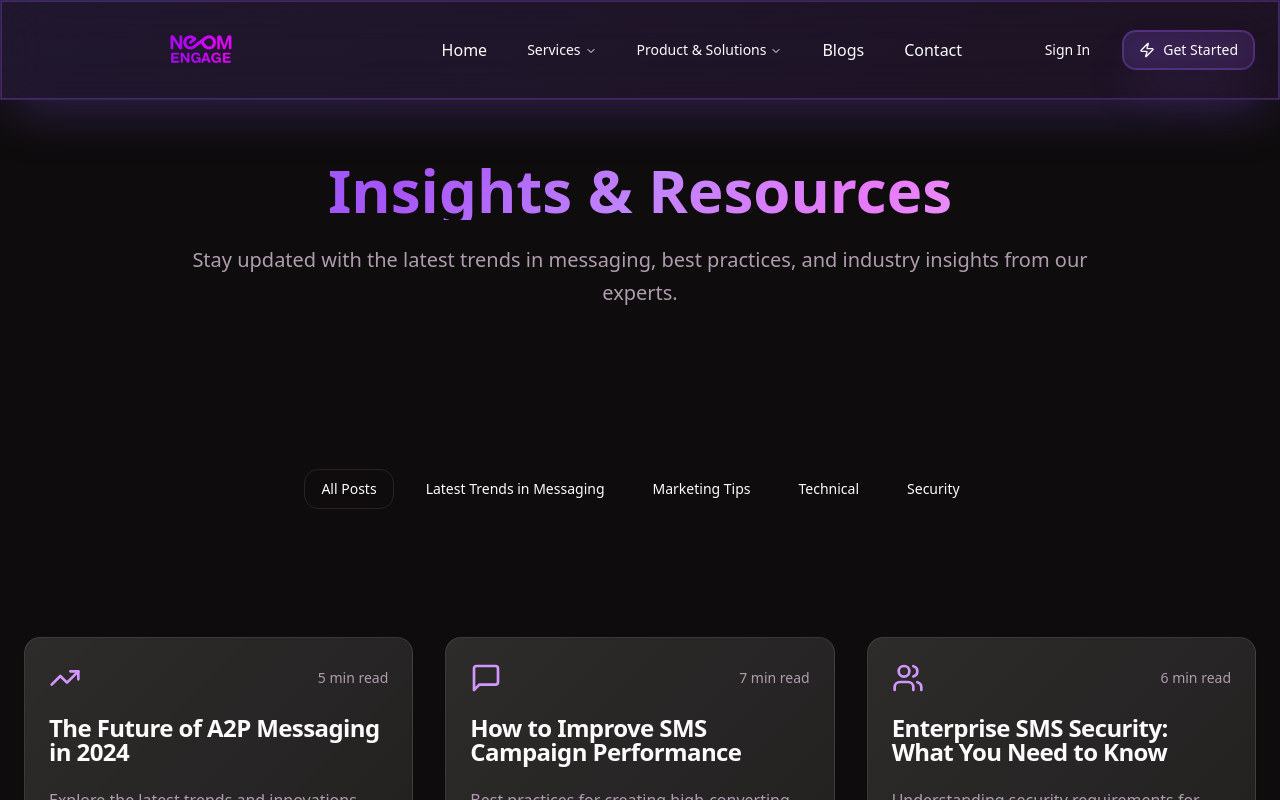
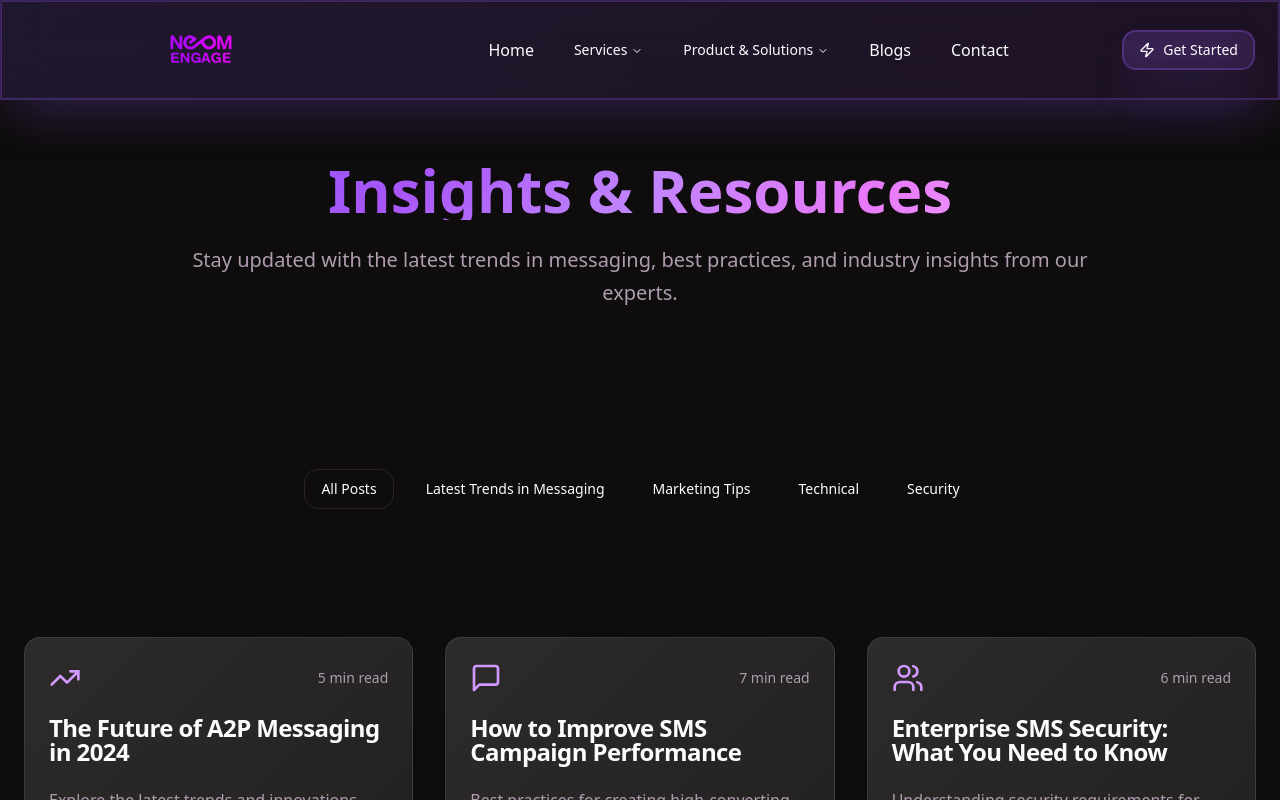
Before and after one commit to jassim7784/neomengage-n8n-glowup, a React (Vite) app: page /blogs in a window 1280 px wide. Shown: the top 800 px of the page. Built offline with nearby package versions, Linux system fonts and the light colour scheme.

Commit message:
Remove sign from header

```diff
--- a/src/components/Header.tsx
+++ b/src/components/Header.tsx
@@ -129,7 +129,6 @@ const Header = () => {
           </NavigationMenu>
 
           <div className="hidden md:flex items-center space-x-4">
-            <Button variant="ghost" className="hover-glow">Sign In</Button>
             <Button variant="cyber" className="hover-lift">
               <Zap className="w-4 h-4" />
               Get Started
@@ -191,7 +190,6 @@ const Header = () => {
               Contact
             </a>
             <div className="flex flex-col space-y-3 pt-4 border-t border-purple-500/20">
-              <Button variant="ghost" className="hover-glow">Sign In</Button>
               <Button variant="cyber" className="hover-lift">
                 <Zap className="w-4 h-4" />
                 Get Started
```
